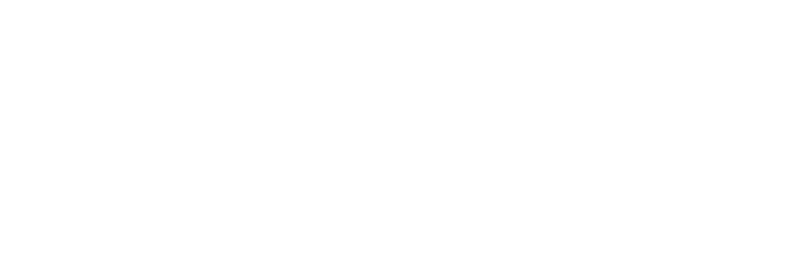
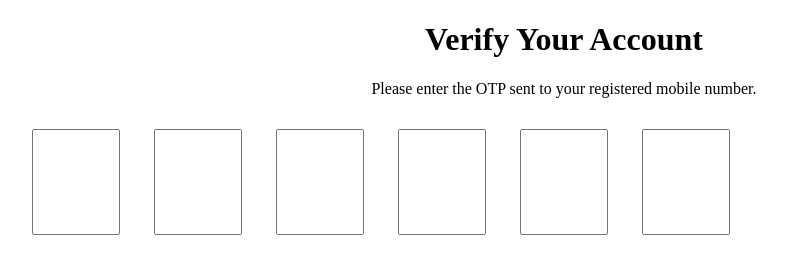
Before and after one commit to acciojob/OTP-ramblerpk, a website: page main.html in a window 1280 px wide. Shown: the whole page, without its empty margins (76-863 px from the left). Drawn offline with Linux system fonts and the light colour scheme.

Commit message:
created a submission

```diff
--- a/main.html
+++ b/main.html
@@ -8,6 +8,18 @@
 
 <body>
 	<!-- the entire body must be written by student -->
+	<div>
+    <h1 id="verification_heading">Verify Your Account</h1>
+    <p id="verification_subtext">Please enter the OTP sent to your registered mobile number.</p>
+    <div class="code-container">
+        <input type="text" class="code" maxlength="1" id="code-1">
+        <input type="text" class="code" maxlength="1" id="code-2">
+        <input type="text" class="code" maxlength="1" id="code-3">
+        <input type="text" class="code" maxlength="1" id="code-4">
+        <input type="text" class="code" maxlength="1" id="code-5">
+        <input type="text" class="code" maxlength="1" id="code-6">
+    </div>
+</div>
     <script type="text/javascript" src="./script.js">
 </script>
 
--- a/script.js
+++ b/script.js
@@ -1 +1,18 @@
 //your JS code here. If required.
+const inputs = document.querySelectorAll('.code');
+
+inputs.forEach((input, index) => {
+    input.addEventListener('input', () => {
+        if (input.value.length === 1 && index < inputs.length - 1) {
+            inputs[index + 1].focus();
+        }
+    });
+
+    input.addEventListener('keydown', (event) => {
+        if (event.key === 'Backspace' && input.value === '') {
+            if (index > 0) {
+                inputs[index - 1].focus();
+            }
+        }
+    });
+});
--- a/styles.css
+++ b/styles.css
@@ -1 +1,14 @@
 /*  your css code here. If applicable */
+.code {
+	align-items:space-between;
+	height:100px;
+	width:80px;
+	margin:15px;
+	font-size:80px;
+}
+#verification_heading,#verification_subtext{
+	text-align:center;
+}
+#code-1 {
+	margin-left:100px;
+}
```
